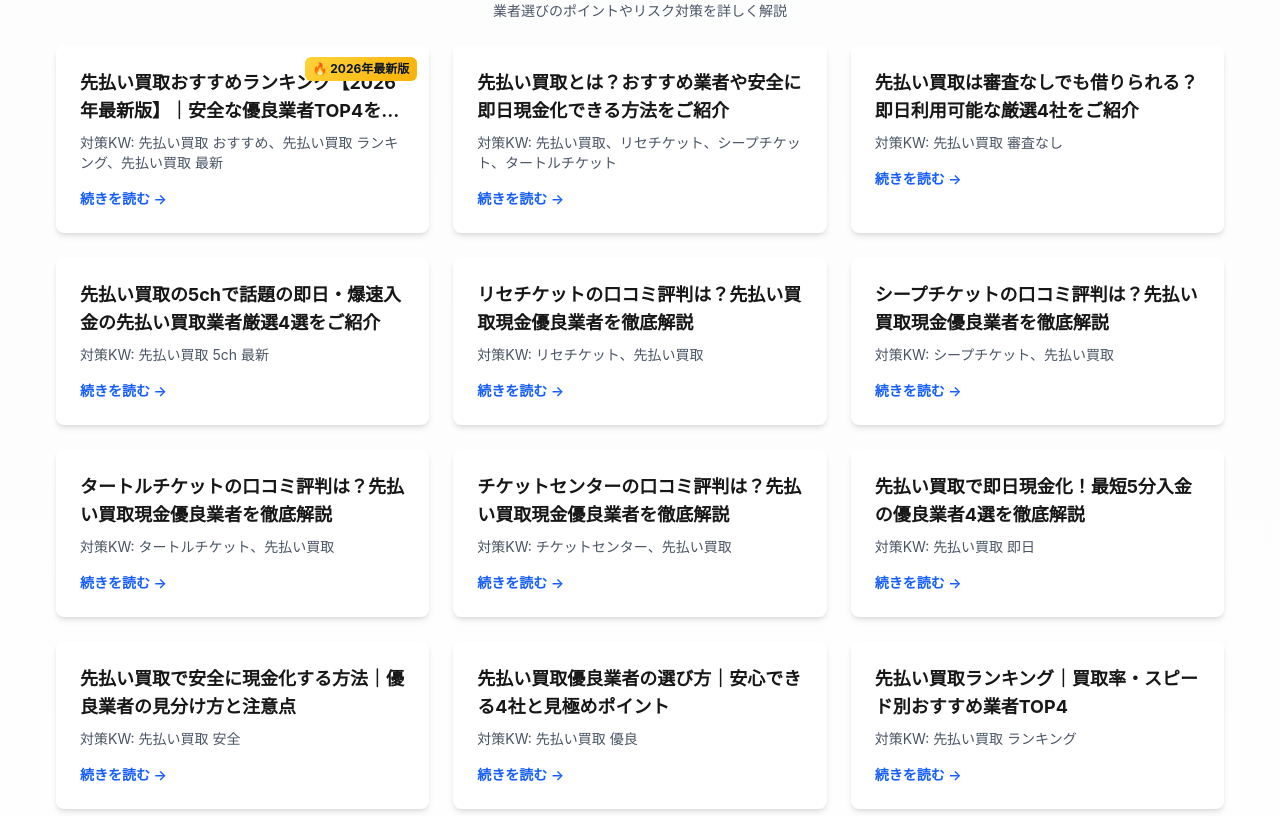
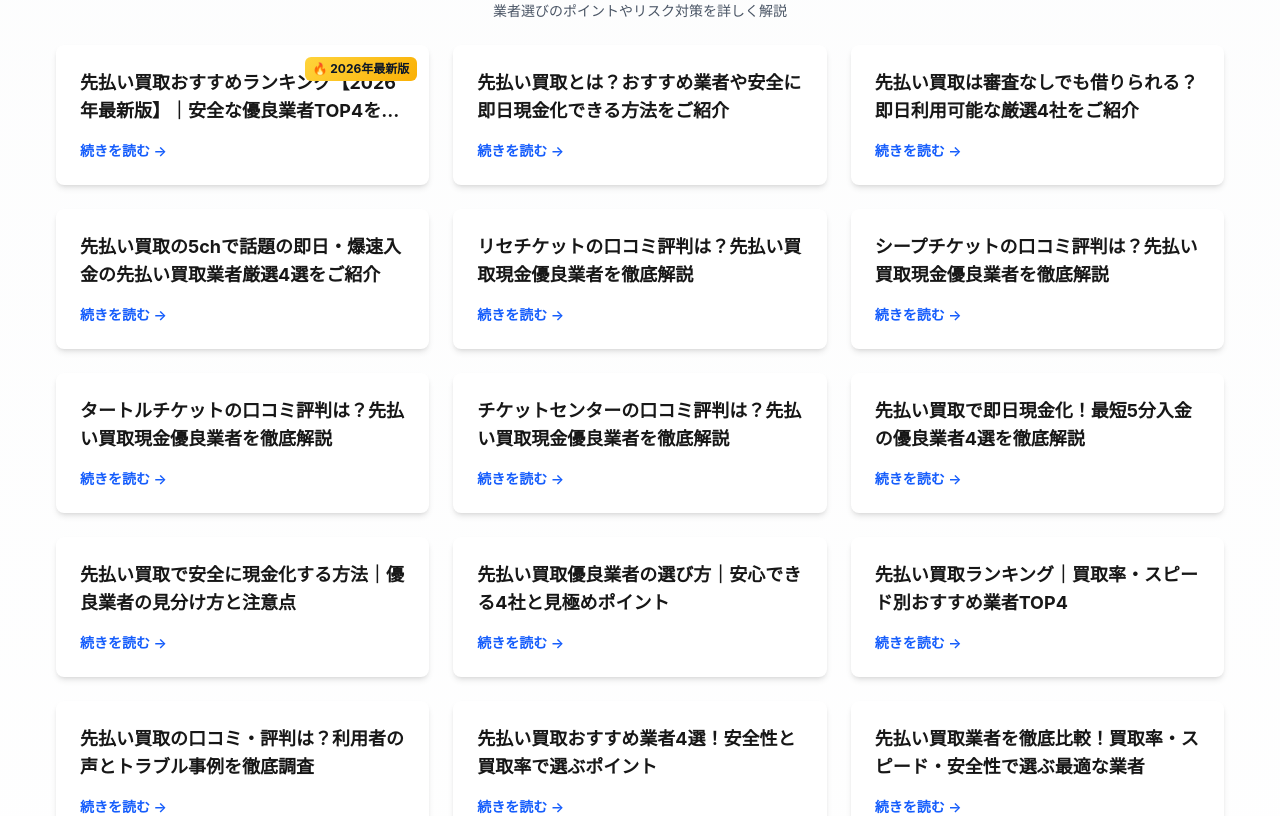
Before and after one commit to webmaster0818/okanenoerabikata, a Next.js app: page / in a window 1280 px wide. Shown: the part 2780-3596 px from the top of the page. Built offline with nearby package versions, Linux system fonts and the light colour scheme.

Commit message:
Remove 'Keywords' text from article cards on top page

```diff
--- a/app/page.tsx
+++ b/app/page.tsx
@@ -615,9 +615,6 @@
                 <h3 className="font-bold text-lg mb-2 line-clamp-2">
                   {article.title}
                 </h3>
-                <p className="text-sm text-gray-600 mt-2">
-                  対策KW: {article.keywords}
-                </p>
                 <div className="mt-4 text-blue-600 text-sm font-semibold">
                   続きを読む →
                 </div>
```
